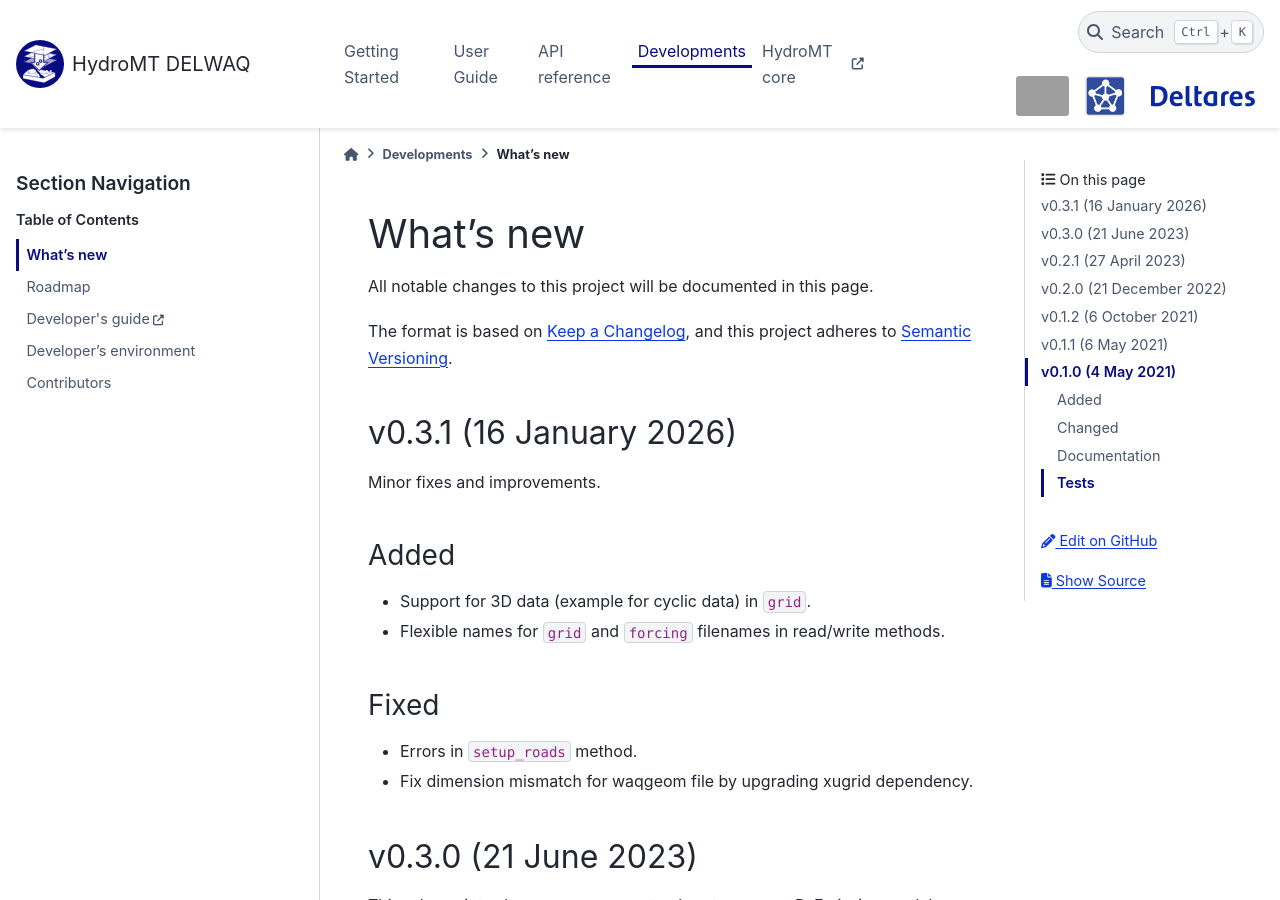
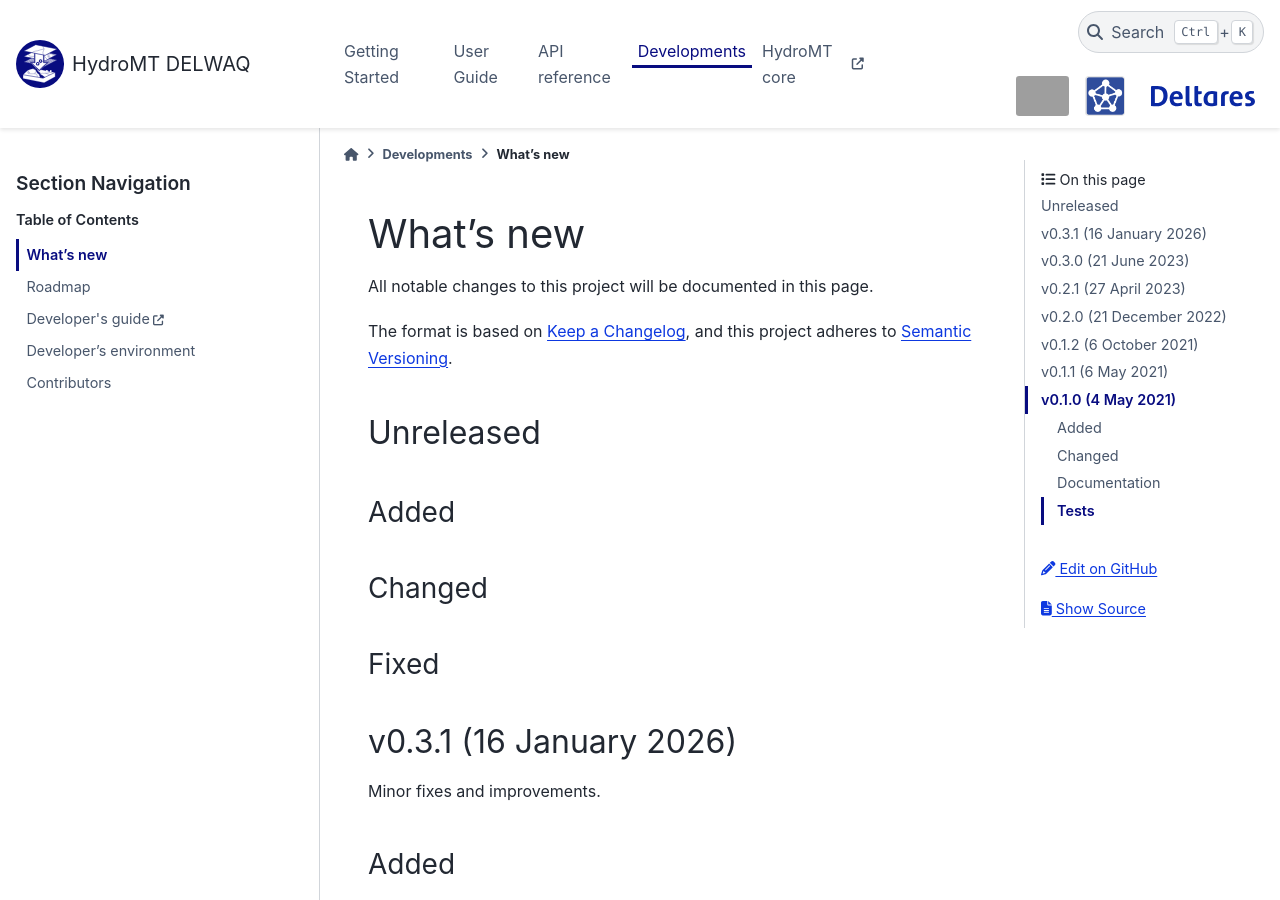
Before and after one commit to Deltares/hydromt_delwaq, a Sphinx documentation site: the page built from docs/changelog.rst, in a window 1280 px wide and 900 px high. Built offline with Sphinx 7.4.7 and the PyData theme 0.15.4, drawn with Linux system fonts in a browser that asks for light colours; pages that are not in the unit, such as notebooks, are missing from menus; grey boxes are pictures that could not be loaded.

Commit message:
update version and changelog after release (#46)

```diff
--- a/docs/changelog.rst
+++ b/docs/changelog.rst
@@ -5,6 +5,18 @@ All notable changes to this project will be documented in this page.
 
 The format is based on `Keep a Changelog`_, and this project adheres to
 `Semantic Versioning`_.
+
+Unreleased
+==========
+
+Added
+-----
+
+Changed
+-------
+
+Fixed
+-----
 
 v0.3.1 (16 January 2026)
 ========================
--- a/hydromt_delwaq/__init__.py
+++ b/hydromt_delwaq/__init__.py
@@ -2,7 +2,7 @@
 
 from os.path import abspath, dirname, join
 
-__version__ = "0.3.1"
+__version__ = "0.3.2.dev0"
 
 DATADIR = join(dirname(abspath(__file__)), "data")
 
```
